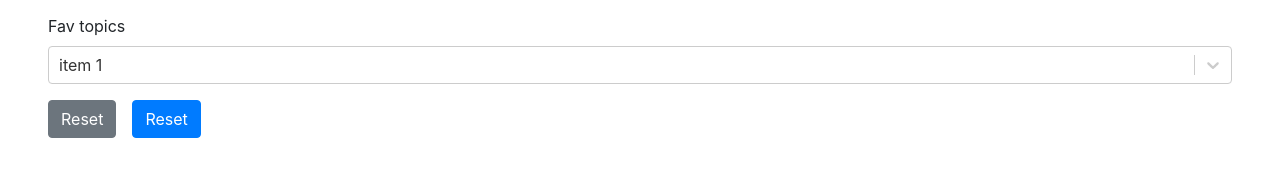
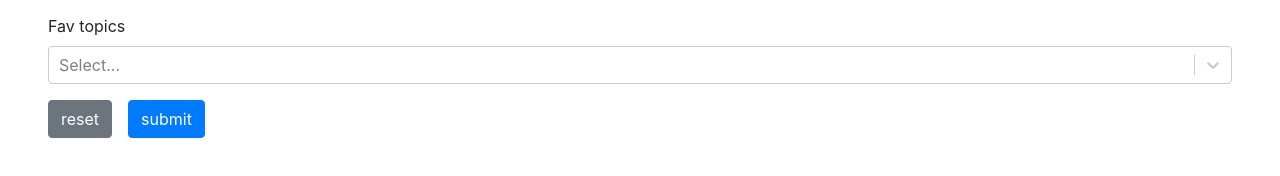
Before and after one commit to makarovas/reactFormik, a React (Create React App) app: page / in a window 1280 px wide. Shown: the part 262-438 px from the top of the page. Built offline with nearby package versions, Linux system fonts and the light colour scheme.

Commit message:
added select

```diff
--- a/src/App.js
+++ b/src/App.js
@@ -1,11 +1,11 @@
 import React from "react";
-import { SimpleForm, SignUpForm } from "./forms";
+import { SimpleForm, EnhancedForm } from "./forms";
 
 function App() {
   return (
     <div>
       {/* <SimpleForm /> */}
-      <SignUpForm />
+      <EnhancedForm />
     </div>
   );
 }
--- a/src/forms/DropList.jsx
+++ b/src/forms/DropList.jsx
@@ -1,23 +1,23 @@
 import React, { Component } from "react";
 import Select from "react-select";
 
-const options = [
-  { value: "item 1", label: "item 1" },
-  { value: "item 2", label: "item 2" },
-  { value: "item 3", label: "item 3" },
-];
-
 export default class DropList extends Component {
-  handleChange = (value) => {};
-  handleBlur = (value) => {};
+  handleChange = (value) => {
+    this.props.onChange("topics", value);
+  };
+  handleBlur = () => {
+    this.props.onBlur("topics", true);
+  };
 
   render() {
+    const { value, options } = this.props;
     return (
       <Select
-        value={options[0]}
+        value={value}
         onChange={this.handleChange}
         onBLur={this.handleBlur}
         options={options}
+        isMulti
       />
     );
   }
--- a/src/forms/SignUpForm.jsx
+++ b/src/forms/SignUpForm.jsx
@@ -1,12 +1,37 @@
 import React from "react";
 import DropList from "./DropList";
-export default function SignUpForm() {
+
+import { withFormik } from "formik";
+
+const formikWrapper = withFormik({
+  mapPropsToValues: () => ({
+    username: "",
+    email: "",
+    topics: [],
+  }),
+});
+
+const options = [
+  { value: "Art", label: "Art" },
+  { value: "Sport", label: "Sport" },
+  { value: "Tech", label: "Tech" },
+];
+function SignUpForm({
+  values,
+  handleChange,
+  handleBlur,
+  setFieldValue,
+  setTouchedValue,
+}) {
   return (
     <form className="p-5">
       <h1>Sign up</h1>
       <div className="form-group">
         <label>User name</label>
         <input
+          onChange={handleChange}
+          onBlur={handleBlur}
+          value={values.username}
           name="username"
           type="text"
           placeholder="Enter username"
@@ -16,6 +41,9 @@ export default function SignUpForm() {
       <div className="form-group">
         <label>Email</label>
         <input
+          onBlur={handleBlur}
+          onChange={handleChange}
+          value={values.email}
           name="email"
           type="email"
           placeholder="Enter email"
@@ -24,16 +52,25 @@ export default function SignUpForm() {
       </div>
       <div className="form-group">
         <label>Fav topics</label>
-        <DropList />
+        <DropList
+          value={values.topics}
+          onChange={setFieldValue}
+          onBlue={setTouchedValue}
+          options={options}
+        />
       </div>
       <div className="pr-1">
         <button className="btn btn-secondary mr-3" type="submit">
-          Reset
+          reset
         </button>
         <button className="btn btn-primary" type="submit">
-          Reset
+          submit
         </button>
       </div>
     </form>
   );
 }
+
+const EnhancedForm = formikWrapper(SignUpForm);
+
+export default EnhancedForm;
--- a/src/forms/index.js
+++ b/src/forms/index.js
@@ -1,5 +1,5 @@
 import SimpleForm from "./Form";
-import SignUpForm from "./SignUpForm";
+import EnhancedForm from "./SignUpForm";
 import DropList from "./DropList";
 
-export { SimpleForm, SignUpForm, DropList };
+export { SimpleForm, EnhancedForm, DropList };
```
